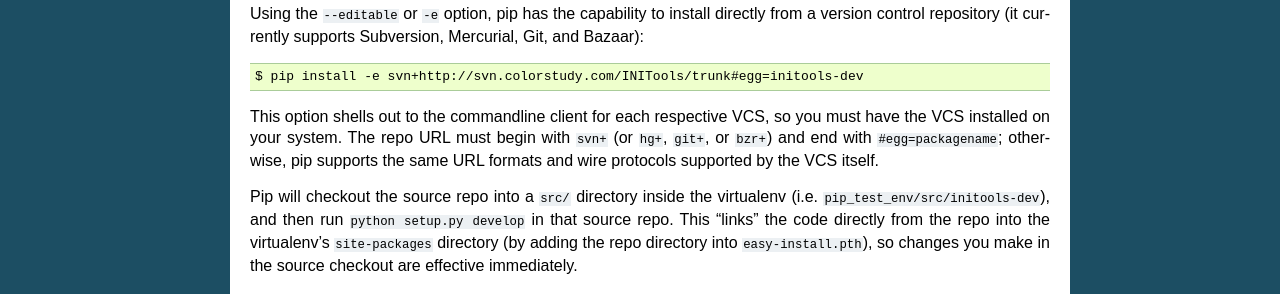
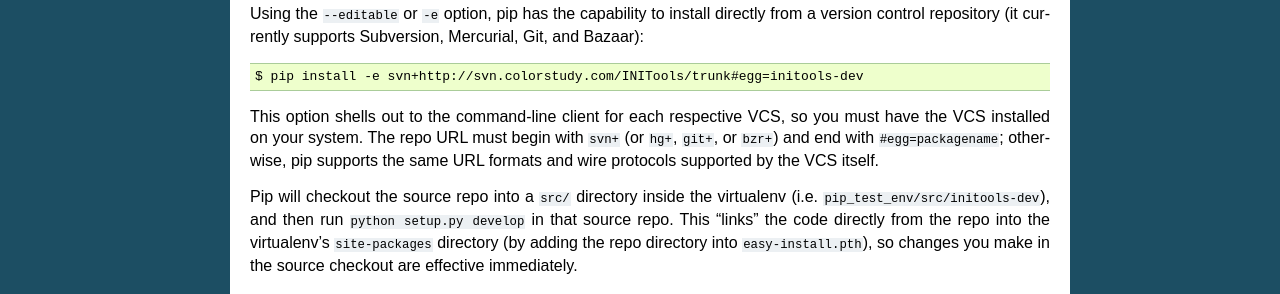
Before and after one commit to pypa/packaging.python.org, a Sphinx documentation site: the page built from source/usage.txt, in a window 1280 px wide. Shown: the part 911-1205 px from the top of the page. Built offline with Sphinx 7.4.7, drawn with Linux system fonts in a browser that asks for light colours.

Commit message:
proofread usage.txt

```diff
--- a/source/usage.txt
+++ b/source/usage.txt
@@ -49,7 +49,7 @@ supports Subversion, Mercurial, Git, and Bazaar)::
 
     $ pip install -e svn+http://svn.colorstudy.com/INITools/trunk#egg=initools-dev
 
-This option shells out to the commandline client for each respective
+This option shells out to the command-line client for each respective
 VCS, so you must have the VCS installed on your system.  The repo URL
 must begin with ``svn+`` (or ``hg+``, ``git+``, or ``bzr+``) and end
 with ``#egg=packagename``; otherwise, pip supports the same URL
```
